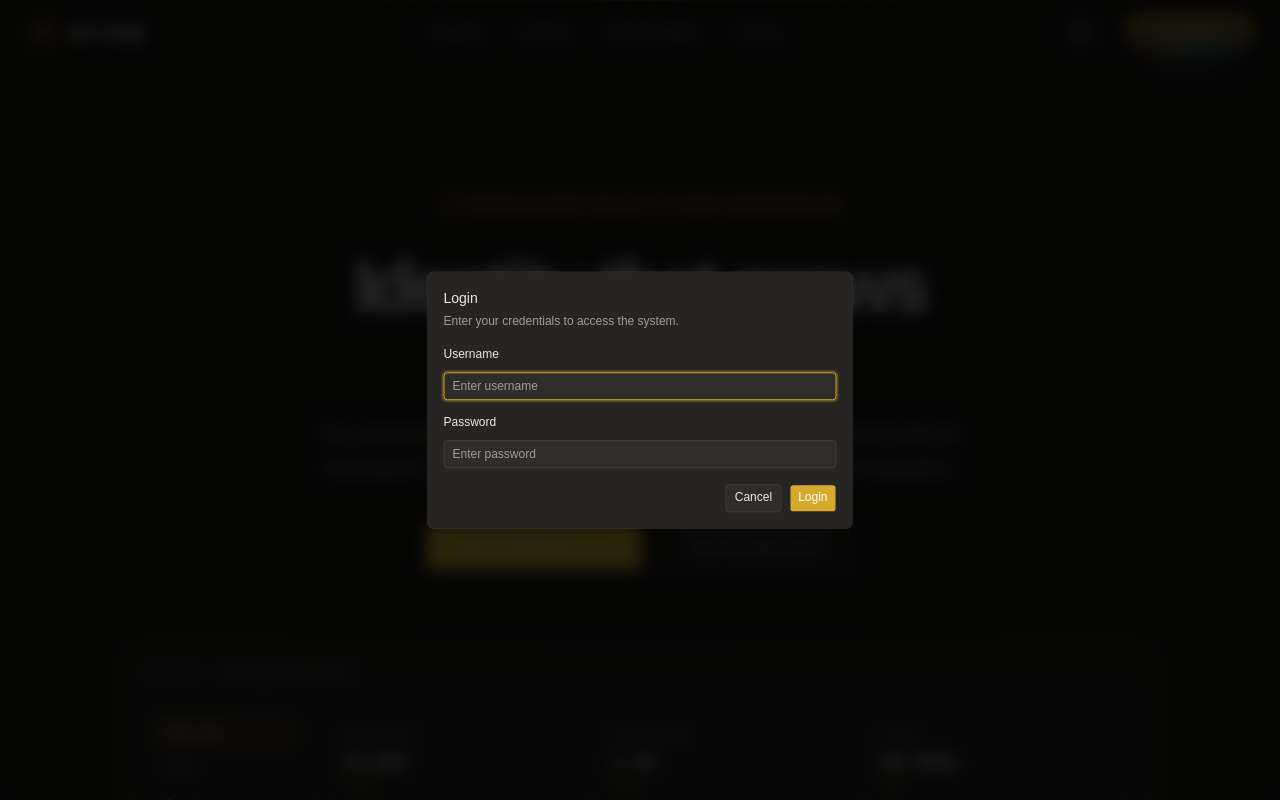
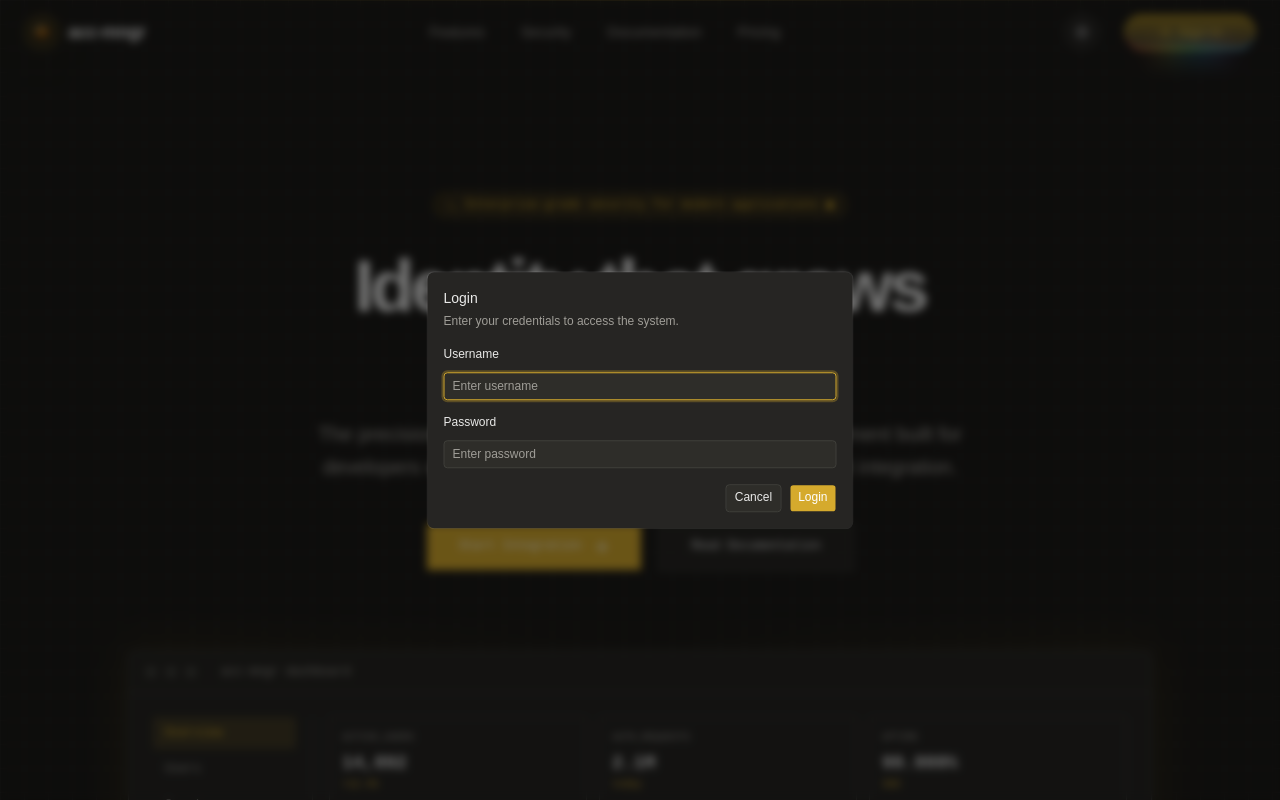
Before and after one commit to andersonlimacrv/acc-mngr, a React (Vite) app in the folder client/: page / in a window 1280 px wide. Both pictures are taken after a click on the button "Sign In". Shown: the top 800 px of the page. Built offline with nearby package versions, Linux system fonts and the light colour scheme; some icons are missing.

Commit message:
feat @ fix background mess up notification toast.

```diff
--- a/client/src/components/layouts/DashboardLayout.tsx
+++ b/client/src/components/layouts/DashboardLayout.tsx
@@ -22,11 +22,11 @@
                 <SidebarTrigger className="-ml-1" />
                 <Separator
                   orientation="vertical"
-                  className="mr-2 data-[orientation=vertical]:h-2"
+                  className="mr-2 data-[orientation=vertical]:h-4"
                 />
                 <DynamicBreadCrumb />
               </div>
-                <ThemeSwitcher />
+              <ThemeSwitcher />
             </header>
             <div className="flex flex-1 flex-col gap-4 mb-2 p-4 overflow-y-auto!">
               <Outlet />
--- a/client/src/components/ui/dialog.tsx
+++ b/client/src/components/ui/dialog.tsx
@@ -32,7 +32,7 @@
     <DialogPrimitive.Backdrop
       data-slot="dialog-overlay"
       className={cn(
-        "fixed inset-0 isolate z-50 bg-black/80 duration-100 supports-backdrop-filter:backdrop-blur-sm data-open:animate-in data-open:fade-in-0 data-closed:animate-out data-closed:fade-out-0",
+        "fixed inset-0 isolate z-50 bg-black/50 duration-100 supports-backdrop-filter:backdrop-blur-xs data-open:animate-in data-open:fade-in-0 data-closed:animate-out data-closed:fade-out-0",
         className
       )}
       {...props}
```
